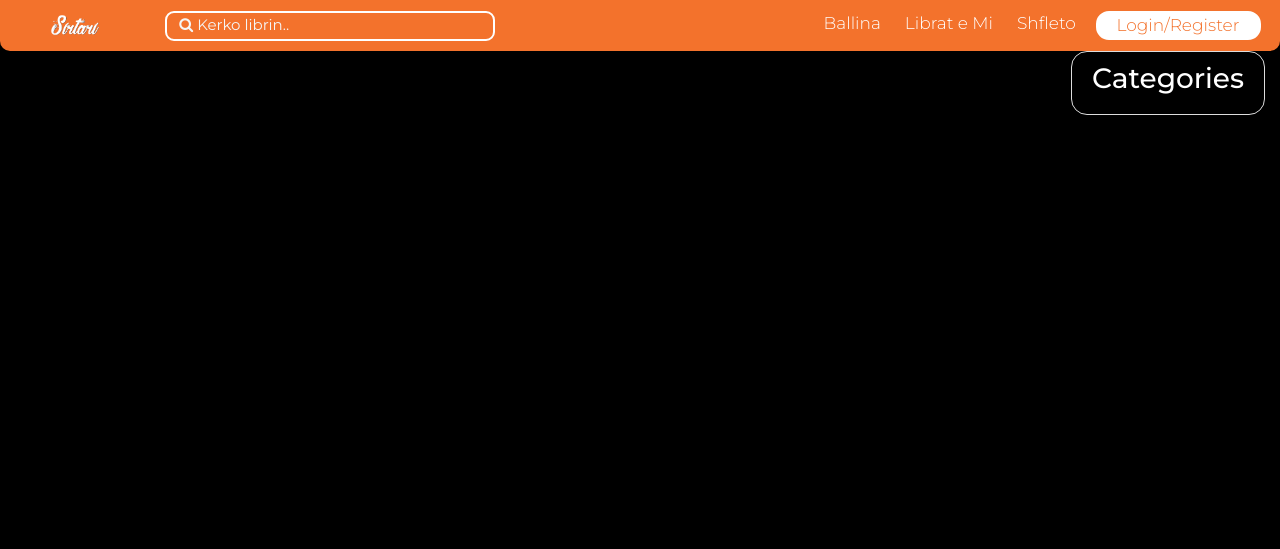
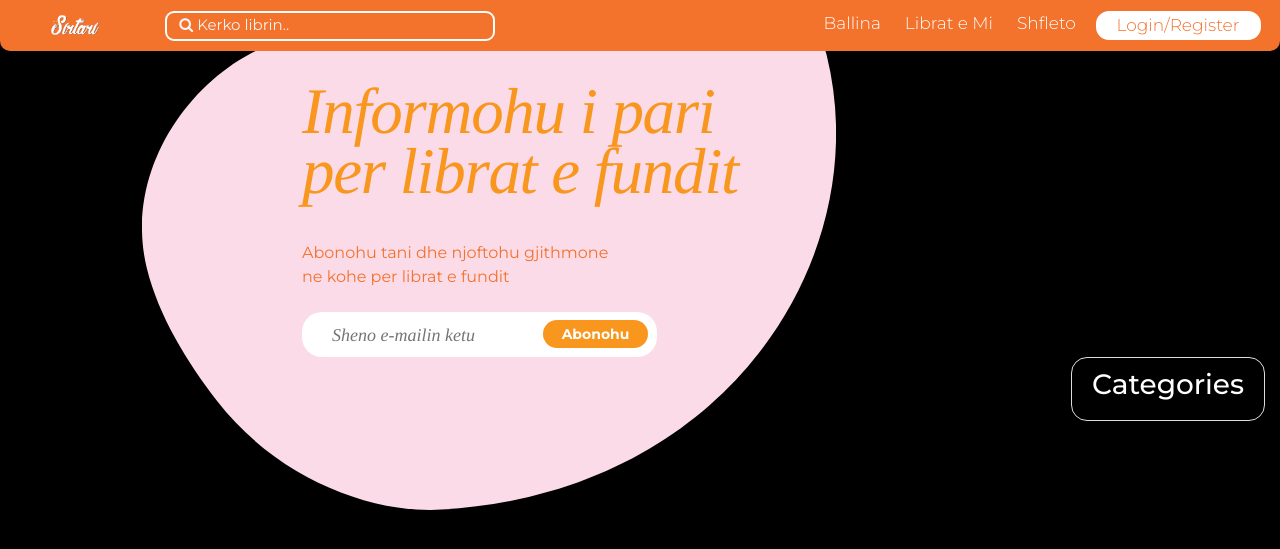
Before and after one commit to starlabs-pip6/biblioteka_ime, a Django app: page /shfleto/ in a window 1280 px wide. Shown: the top 549 px of the page. Run offline with Django 3.2, Linux system fonts and the light colour scheme; data that the repository does not hold is empty.

Commit message:
e fundit

```diff
--- /dev/null
+++ b/libri_im/static/libri_im/css/newsletter.css
@@ -0,0 +1,83 @@
+.newsletter {
+  position: relative;
+  padding-top: 30px;
+  padding-left: 220px;
+  flex-grow: 1;
+}
+
+.newsletter svg {
+  position: absolute;
+  z-index: 0;
+  top: -90px;
+  left: 60px;
+  fill: #fcdbe8;
+}
+
+.newsletter .newsletter-title {
+  margin-bottom: 40px;
+  font-family: IMFell DW, Times, Georgia, serif;
+  font-weight: 400;
+  font-style: italic;
+  color: #f8961e;
+  font-size: 4.0625rem;
+  letter-spacing: -0.02em;
+  line-height: 0.9230769231;
+  position: relative;
+  z-index: 999;
+}
+
+.newsletter .newsletter-text {
+  color: #f3722c;
+  padding-right: 140px;
+  position: relative;
+  z-index: 999;
+  max-width: 450px;
+  font-style: "Montserrat";
+}
+
+.newsletter .newsletter-form {
+  position: relative;
+  max-width: 355px;
+  margin-top: 23px;
+  z-index: 999;
+}
+
+.newsletter .newsletter-form input {
+  height: 45px;
+  width: 100%;
+  padding: 18px 135px 17px 30px;
+  font-family: IM Fell English, Times, Georgia, serif;
+  font-weight: 400;
+  font-style: italic;
+  border: 0 none;
+  border-radius: 20px;
+  outline: none;
+  background-color: #fff;
+  color: #577590;
+  font-size: 1.125rem;
+  line-height: 1;
+}
+
+.newsletter .newsletter-form button {
+  font-family: "Montserrat", sans-serif;
+  font-weight: 700;
+  font-style: normal;
+  width: 105px;
+  height: 28px;
+  transition: background-color 0.3s cubic-bezier(0.165, 0.84, 0.44, 1);
+  border-radius: 15px;
+  background-color: #f8961e;
+  color: #fff;
+  font-size: 0.875rem;
+  line-height: 1;
+  position: absolute;
+  right: 9px;
+  bottom: 9px;
+  display: inline-block;
+  margin: 0;
+  padding: 0;
+  border: 0px;
+  outline: none;
+  text-decoration: none;
+  cursor: pointer;
+}
--- a/libri_im/templates/libri_im/base.html
+++ b/libri_im/templates/libri_im/base.html
@@ -14,6 +14,7 @@
     <link rel="stylesheet" type=text/css href="{% static 'libri_im/css/sortby.css' %}">
     <link rel="stylesheet" type=text/css href="{% static 'libri_im/css/events.css' %}">
     <link rel="stylesheet" type=text/css href="{% static 'libri_im/css/shfleto.css' %}">
+    <link rel="stylesheet" type=text/css href="{% static 'libri_im/css/newsletter.css' %}">
 
     <title>Document</title>
 
--- a/libri_im/templates/libri_im/shfleto.html
+++ b/libri_im/templates/libri_im/shfleto.html
@@ -3,8 +3,31 @@
 {% block content %}
 <link rel="stylesheet" type=text/css href="{% static 'libri_im/css/perty.css' %}">
 <link rel="stylesheet" type=text/css href="{% static 'libri_im/css/shfleto.css' %}">
+
+    <!--Abonohu per te pranuar emaila per librat e fundit-->
+
+    <div class="container">
+        <div class="newsletter js-rollover" data-radius="50">
+          <svg viewBox="0 0 694 549" width="694" height="549">
+            <path d="M74.7,439.6c58.9,76.3,152.2,113.1,224.6,109C585.8,532.3,734.2,295,684.7,94.2C658.7-11.3,508.1-8.6,433.6,9.8C384.1,22,329.1,47.8,277.8,60.4c-42.5,10.5-90,7.2-130.4,17.1C60.4,99-21.1,201.9,4.9,307.6C16.7,355.3,45.2,401.4,74.7,439.6z"></path>
+          </svg>
+
+          <h2 class="newsletter-title">Informohu i pari<br> per librat e fundit</h2>
+          <p class="newsletter-text">Abonohu tani dhe njoftohu gjithmone ne kohe per librat e fundit</p>
+
+          <form method="GET" action="#" class="newsletter-form" target="_blank">
+            <input type="hidden" name="u" value="d08fe605a9149dc54a3c13f44">
+            <input type="hidden" name="id" value="96f67efdeb">
+            <input type="email" name="EMAIL" id="email" placeholder="Sheno e-mailin ketu">
+            <button type="submit" class="button">Abonohu</button>
+          </form>
+        </div>
+    </div>
+
+
 <div class="PerTyImages">
 {% for book in books %}
+
     <div class="ptcover">
       <img src="{{book.image_link}}" class="ptimage" alt="noimg">
       <h3 class="pttitle hover-1">{{book.autori}}</h3>
```
Also changed, not shown: libri_im/migrations/0001_initial.py.
